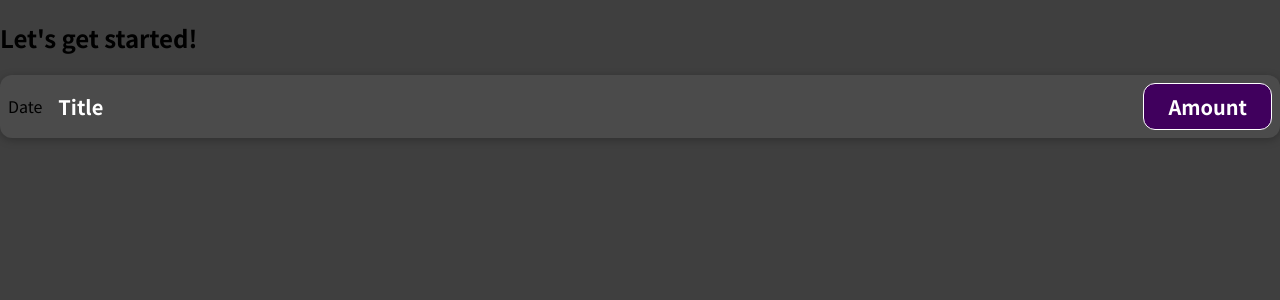
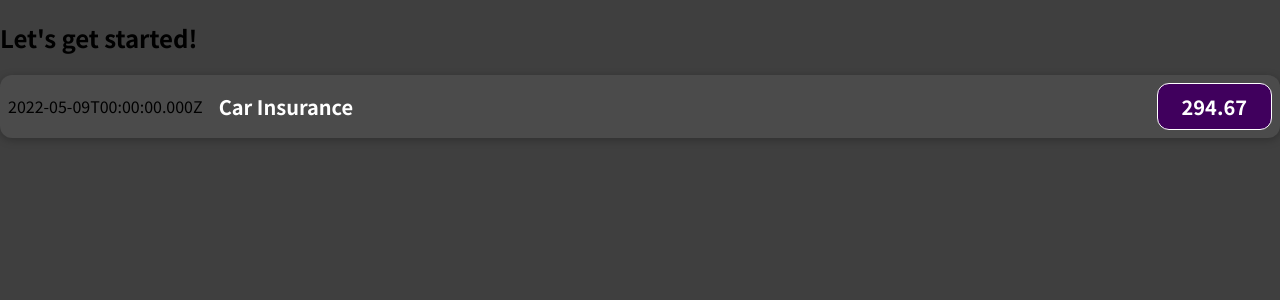
Before and after one commit to diniles/ReactCompleteGuide, a JavaScript app: page / in a window 1280 px wide. Shown: the top 300 px of the page. Built offline with nearby package versions, Linux system fonts and the light colour scheme.

Commit message:
Add: "dynamic" data for ExpenseItem

```diff
--- a/src/components/ExpenseItem.js
+++ b/src/components/ExpenseItem.js
@@ -1,13 +1,16 @@
 import './ExpenseItem.css';
 
 function ExpenseItem() {
+  const expenseDate = new Date(2022, 4, 9);
+  const expenseTitle = 'Car Insurance';
+  const expenseAmout = 294.67;
   return (
     <div className="expense-item">
-      <div>Date</div>
+      <div>{expenseDate.toISOString()}</div>
       <div className="expense-item__description">
-        <h2>Title</h2>
+        <h2>{expenseTitle}</h2>
       </div>
-      <div className="expense-item__price">Amount</div>
+      <div className="expense-item__price">{expenseAmout}</div>
     </div>);
 }
 
```
